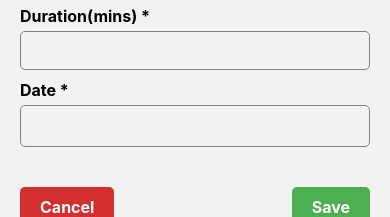
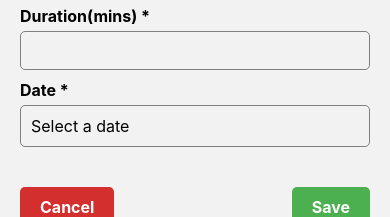
Before and after one commit to doudou2077/Assignment-2, a React Native app: screen /AddActivity in a window 390 px wide. Shown: the part 123-340 px from the top of the page. Built offline with nearby package versions, Linux system fonts and the light colour scheme.

Commit message:
apply the datepicker component to this screen

```diff
--- a/screens/AddActivityScreen.js
+++ b/screens/AddActivityScreen.js
@@ -4,6 +4,7 @@ import DateTimePicker from '@react-native-community/datetimepicker';
 import DropDownPicker from 'react-native-dropdown-picker';
 import { useNavigation } from '@react-navigation/native';
 import { useActivityContext } from '../context/ActivityContext';
+import DatePicker from '../components/DatePicker';
 
 export default function AddActivityScreen() {
     const navigation = useNavigation();
@@ -12,7 +13,6 @@ export default function AddActivityScreen() {
     const handleCancel = () => {
         navigation.goBack();  // Go back to the previous screen
     };
-
 
     // state for dropdown
     const [activityType, setActivityType] = useState(null);
@@ -23,25 +23,11 @@ export default function AddActivityScreen() {
 
     // state for date picker
     const [date, setDate] = useState(null);
-    const [showDatePicker, setShowDatePicker] = useState(false);
 
     const closeDropDown = () => {
         setOpen(false);
     };
 
-
-    const onDateChange = (_, selectedDate) => {
-        const currentDate = selectedDate || new Date();
-        setShowDatePicker(false); // Close the calendar once a date is selected or dismissed
-        setDate(currentDate);  // Update the state with the selected date
-    };
-
-    const handleDatePickerPress = () => {
-        if (!date) {
-            setDate(new Date());
-        }
-        setShowDatePicker(true);
-    };
 
     const handleSave = () => {
         const durationNumber = Number(duration);
@@ -94,28 +80,7 @@ export default function AddActivityScreen() {
                     onChangeText={setDuration}
                 />
 
-                <Text style={styles.label}>Date *</Text>
-                <TouchableOpacity
-                    style={styles.datePickerButton}
-                    onPress={handleDatePickerPress}
-                >
-                    <TextInput
-                        style={styles.dateInput}
-                        value={date ? date.toDateString() : ''}
-                        placeholder={""}
-                        editable={false}
-                    />
-                </TouchableOpacity>
-
-                {showDatePicker && (
-                    <DateTimePicker
-                        testID="dateTimePicker"
-                        value={date || new Date()}
-                        mode="date"
-                        display={'inline'}
-                        onChange={onDateChange}
-                    />
-                )}
+                <DatePicker date={date} setDate={setDate} label="Date *" />
 
                 <View style={styles.buttonContainer}>
                     <TouchableOpacity style={styles.cancelButton} onPress={handleCancel}>
```
